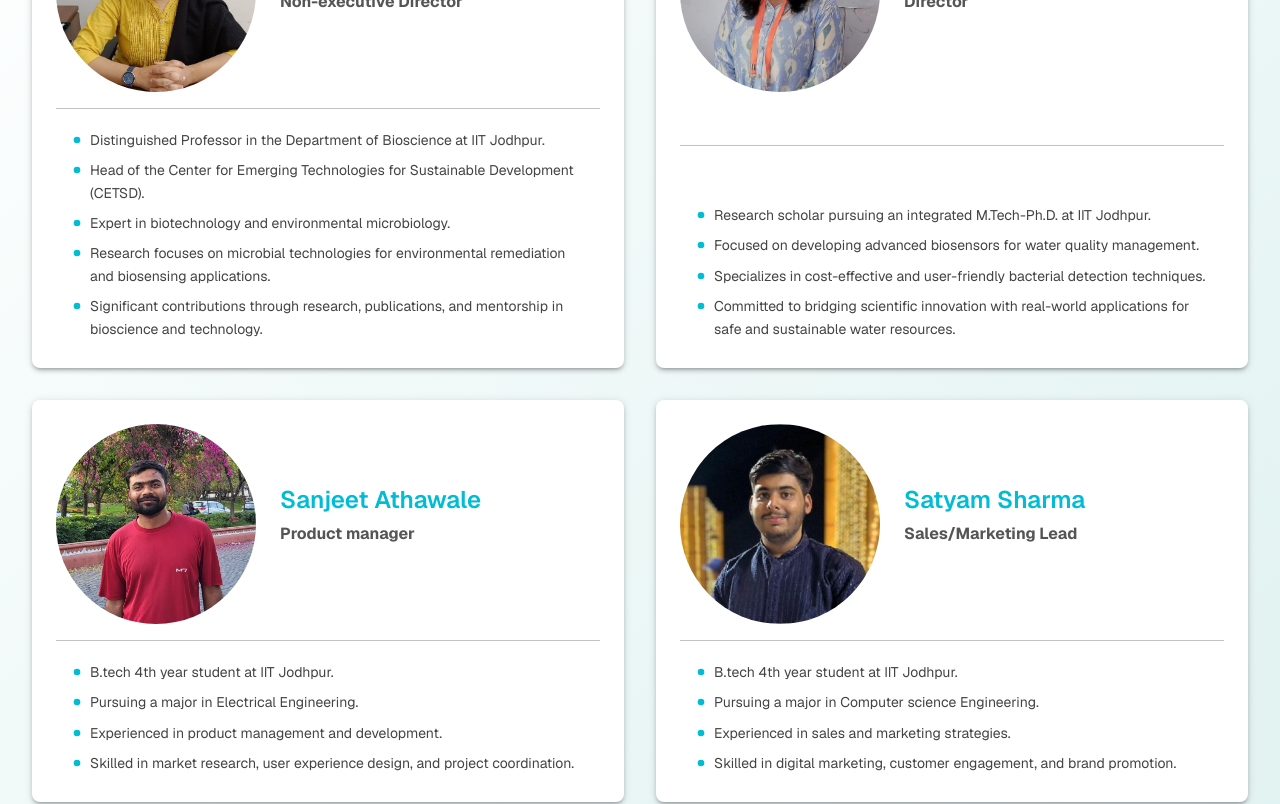
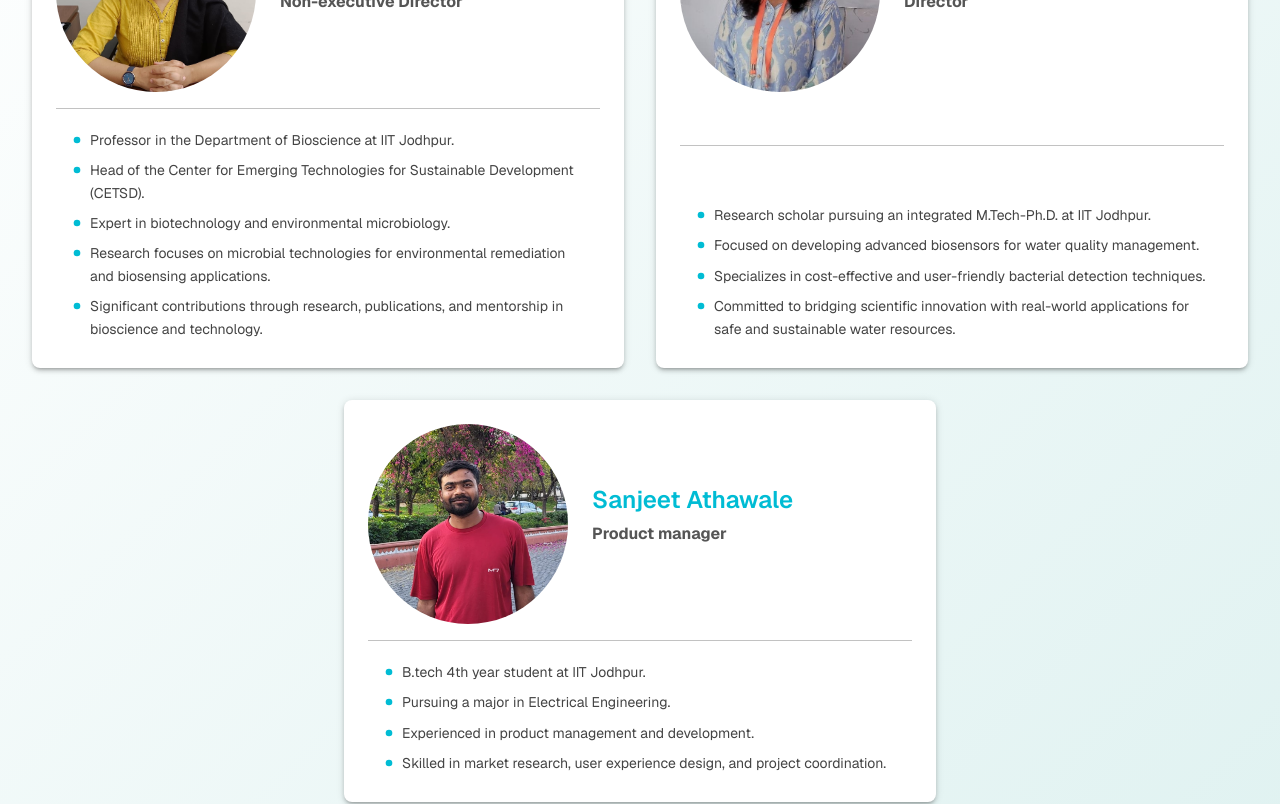
Before and after one commit to ashugthb/jaljyoti, a Next.js app: page / in a window 1280 px wide. Shown: the part 2840-3644 px from the top of the page. Built offline with nearby package versions, Linux system fonts and the light colour scheme.

Commit message:
Fixed Team member name and deleted profile

```diff
--- a/src/components/Team.js
+++ b/src/components/Team.js
@@ -7,7 +7,7 @@ const teamMembers = [
         designation: "Non-executive Director",
         image: "/Prof.MeenuChhabra.jpg",
         details: [
-            "Distinguished Professor in the Department of Bioscience at IIT Jodhpur.",
+            "Professor in the Department of Bioscience at IIT Jodhpur.",
             "Head of the Center for Emerging Technologies for Sustainable Development (CETSD).",
             "Expert in biotechnology and environmental microbiology.",
             "Research focuses on microbial technologies for environmental remediation and biosensing applications.",
@@ -35,18 +35,19 @@ const teamMembers = [
             "Experienced in product management and development.",
             "Skilled in market research, user experience design, and project coordination."
         ]
-    },
-    {
-        name: "Satyam Sharma",
-        designation: "Sales/Marketing Lead",
-        image: "/Asset.png",
-        details: [
-           "B.tech 4th year student at IIT Jodhpur.",
-            "Pursuing a major in Computer science Engineering.",
-            "Experienced in sales and marketing strategies.",
-            "Skilled in digital marketing, customer engagement, and brand promotion."
-        ]
     }
+    // ,
+    // {
+    //     name: "Satyam Sharma",
+    //     designation: "Sales/Marketing Lead",
+    //     image: "/Asset.png",
+    //     details: [
+    //        "B.tech 4th year student at IIT Jodhpur.",
+    //         "Pursuing a major in Computer science Engineering.",
+    //         "Experienced in sales and marketing strategies.",
+    //         "Skilled in digital marketing, customer engagement, and brand promotion."
+    //     ]
+    // }
 ];
 
 export default function Team({ isMobile }) {
```
